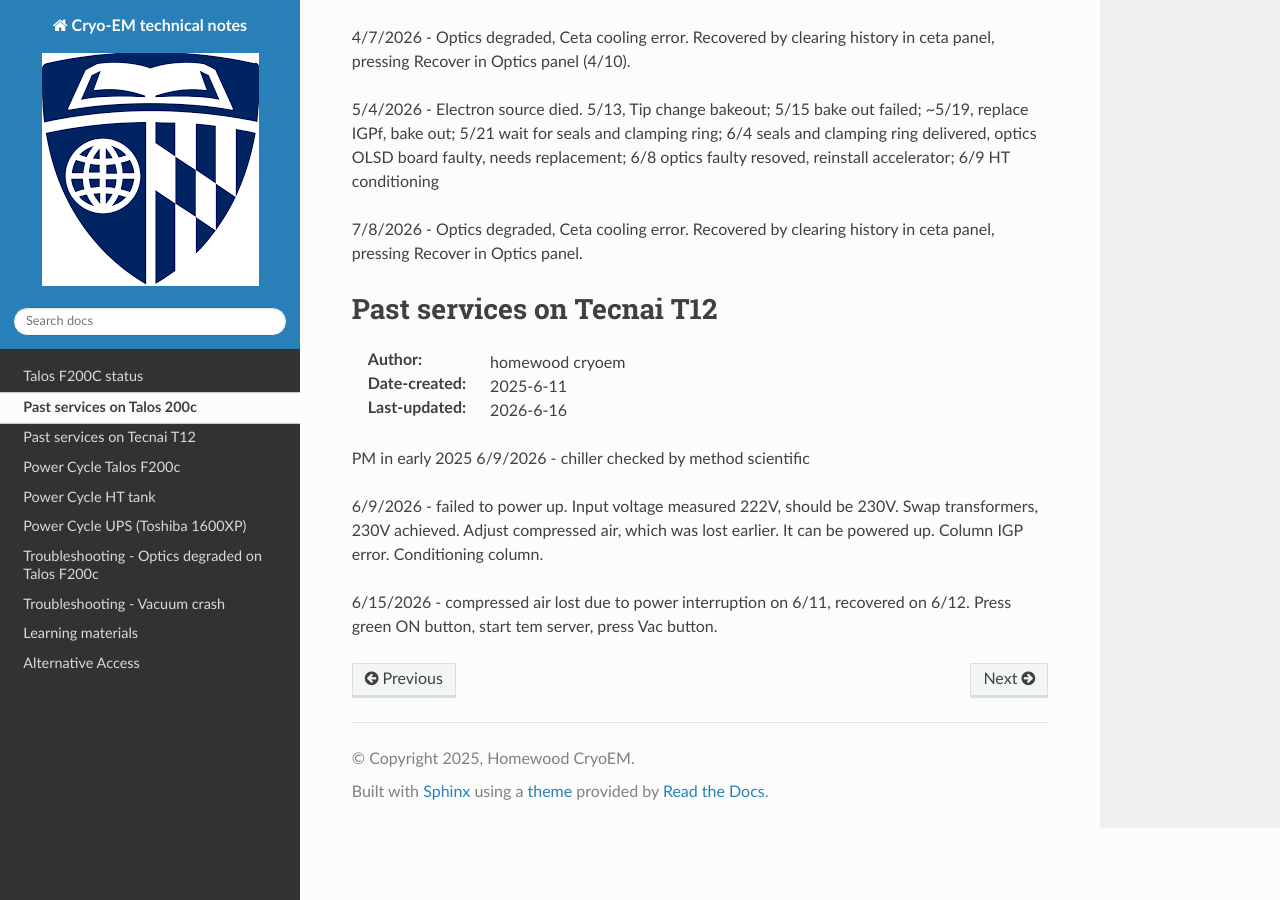
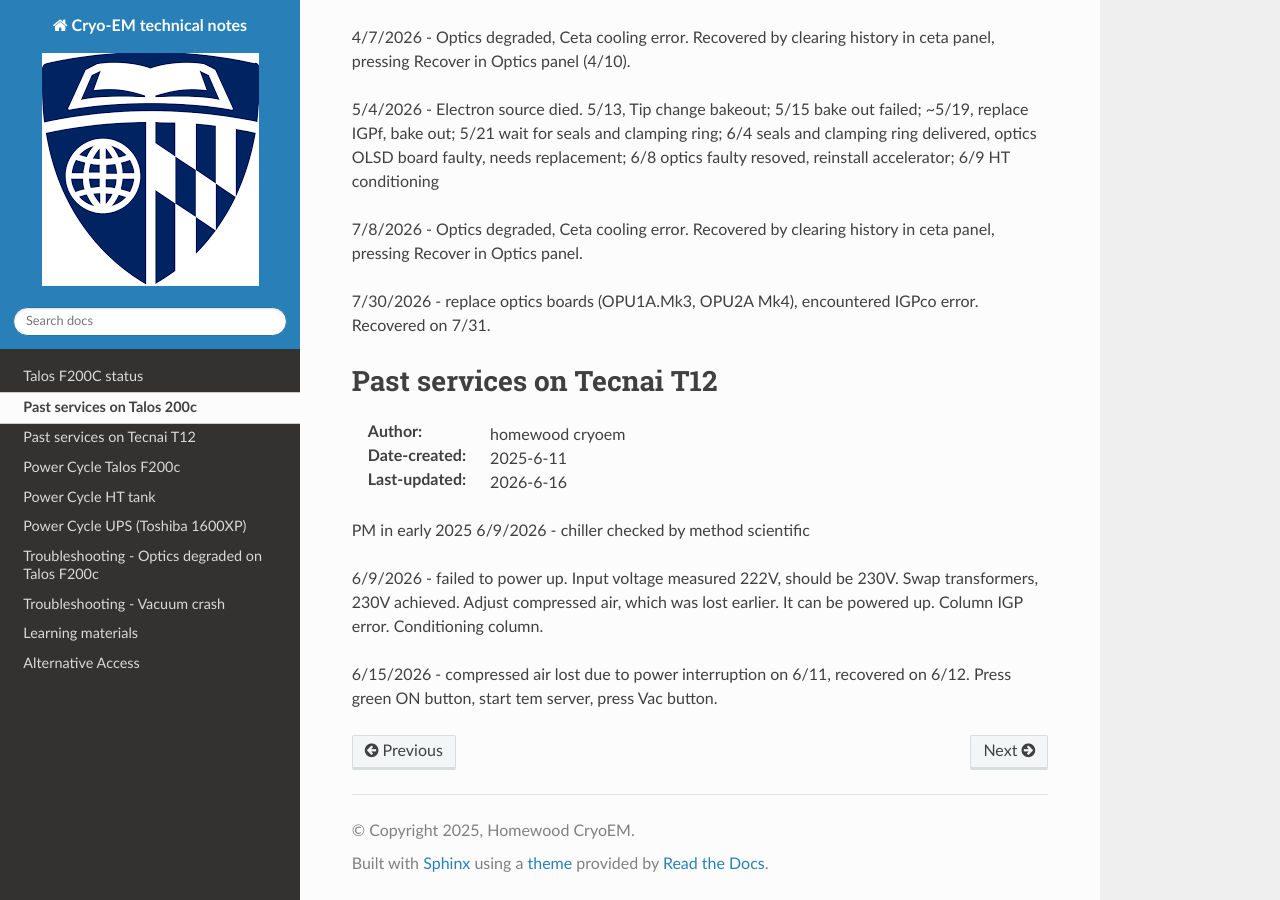
Before and after one commit to coherency224/hop-em, a Sphinx documentation site: the page built from docs/source/Past_services.rst, in a window 1280 px wide and 900 px high, scrolled down 1670 px. Built offline with Sphinx 7.4.7 and the Read the Docs theme 3.1.0, drawn with Linux system fonts in a browser that asks for light colours; pages that are not in the unit, such as notebooks, are missing from menus; some of the changed lines change nothing that is shown.

Commit message:
Update Past_services.rst

```diff
--- a/docs/source/Past_services.rst
+++ b/docs/source/Past_services.rst
@@ -5,7 +5,7 @@
 
 :Author: homewood cryoem
 :Date-created: 2025-6-11
-:Last-updated: 2026-7-8
+:Last-updated: 2026-8-6
 
 HVAC events: 6/13/2025 (planned), 6/27 (planned), 7/15 (unplanned), 8/2 - 8/5 (unplanned), 8/12 (unplanned,voltage), 8/27 (unplanned), 8/31-9/2 (unplanned), 11/13-14 (unplanned), 11/21 (unplanned,v), 12/5 (unplanned,v); 1/10-12/2026 (unplanned), 1/15-21 (unplanned), 1/23 (unplanned,v), 5/22-28 (unplanned,v), 6/6-8 (compressed air, unplanned,v), 6/11-12 (compressed air,v)
 
@@ -51,6 +51,8 @@
 
 7/8/2026 - Optics degraded, Ceta cooling error. Recovered by clearing history in ceta panel, pressing Recover in Optics panel.
 
+7/30/2026 - replace optics boards (OPU1A.Mk3, OPU2A Mk4), encountered IGPco error. Recovered on 7/31.
+
 Past services on Tecnai T12
 ==========================
 
```
